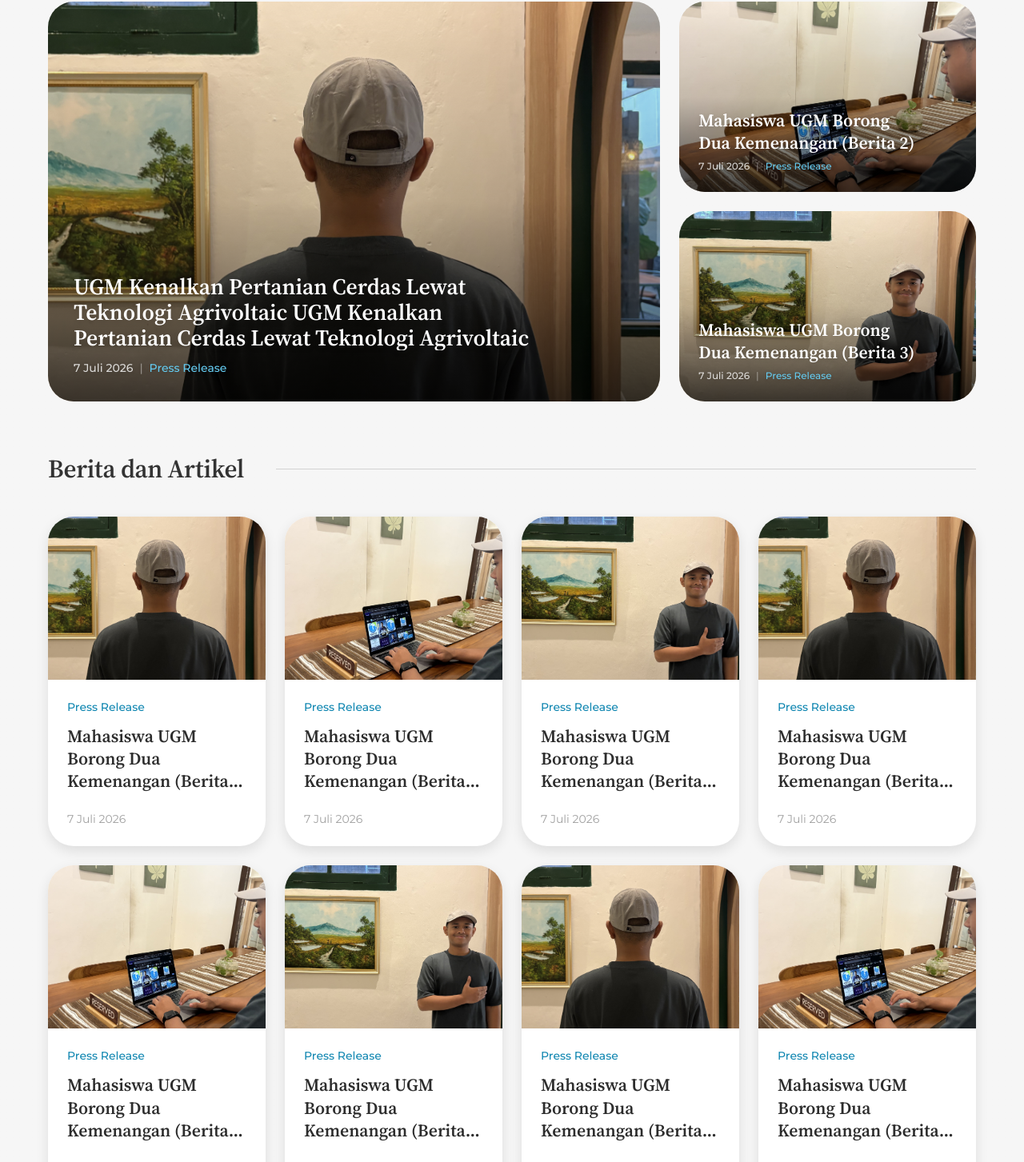
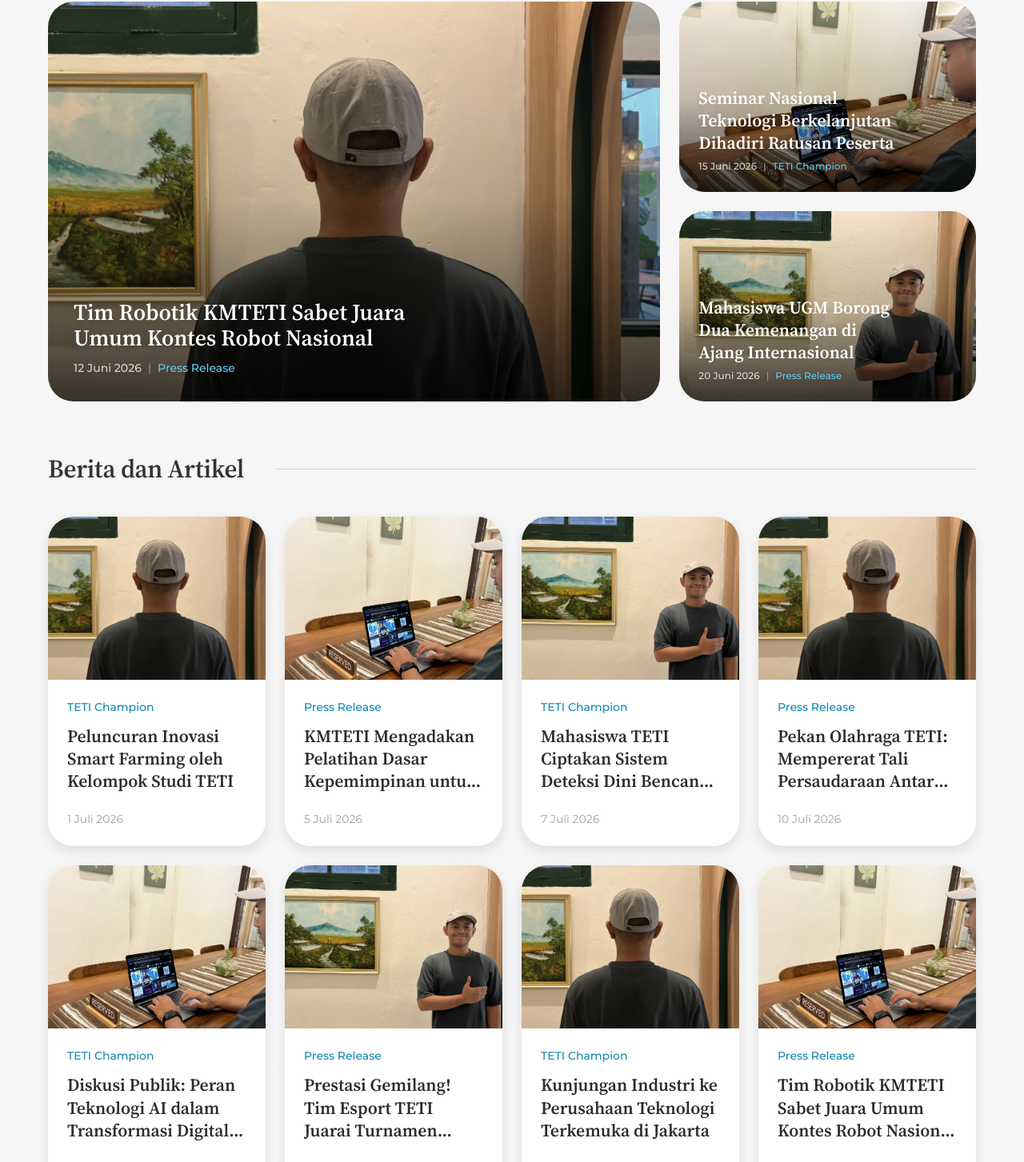
Before and after one commit to kmteti/website-bergelora, a Next.js app: page /tentang/berita in a window 1280 px wide. Shown: the part 550-2003 px from the top of the page at 80% size. Built offline with nearby package versions, Linux system fonts and the light colour scheme.

Commit message:
feat(modules): implement real-time search & filter for Layanan and update News mock data

```diff
--- a/src/modules/layanan/Layanan.tsx
+++ b/src/modules/layanan/Layanan.tsx
@@ -1,8 +1,18 @@
+'use client'
+
+import React, { useState, useMemo } from 'react'
 import { PageHeader } from '@/components/elements/PageHeader'
 import { PageOverlap } from '@/components/elements/PageOverlap'
 import { SearchBar } from '@/components/elements/SearchBar'
 import { SectionHeader } from '@/components/elements/SectionHeader'
 import DefaultLayout from '@/components/layout/DefaultLayout'
+import {
+  Select,
+  SelectContent,
+  SelectItem,
+  SelectTrigger,
+  SelectValue,
+} from '@/components/ui/select'
 
 import { ServiceCard, type ServiceCardProps } from './components/ServiceCard'
 
@@ -107,6 +117,31 @@ const serviceSections: ServiceSection[] = [
 ]
 
 export default function Layanan() {
+  const [searchQuery, setSearchQuery] = useState('')
+  const [categoryFilter, setCategoryFilter] = useState('Semua Layanan')
+
+  const filteredSections = useMemo(() => {
+    return serviceSections
+      .map((section) => {
+        // Jika kategori tidak "Semua Layanan" dan tidak cocok dengan judul section, sembunyikan semua itemnya.
+        if (categoryFilter !== 'Semua Layanan' && section.title !== categoryFilter) {
+          return { ...section, items: [] }
+        }
+
+        // Lakukan pencarian teks di title atau description layanan
+        const lowerQuery = searchQuery.toLowerCase().trim()
+        const filteredItems = section.items.filter(
+          (item) =>
+            item.title.toLowerCase().includes(lowerQuery) ||
+            item.description.toLowerCase().includes(lowerQuery)
+        )
+
+        return { ...section, items: filteredItems }
+      })
+      // Hanya biarkan section yang punya item (agar headernya ikut hilang jika kosong)
+      .filter((section) => section.items.length > 0)
+  }, [searchQuery, categoryFilter])
+
   return (
     <main className="relative w-full bg-neutral-100">
       {/* 1. Hero header full width */}
@@ -121,12 +156,47 @@ export default function Layanan() {
         <DefaultLayout>
           {/* Search bar */}
           <div className="flex justify-center">
-            <SearchBar className="max-w-[586px]" />
+            <SearchBar
+              className="max-w-[586px]"
+              placeholder="Cari layanan, form, atau dokumen..."
+              onValueChange={(val) => setSearchQuery(val)}
+              filterContent={
+                <div className="flex w-full flex-col gap-5">
+                  <div className="flex flex-col gap-2">
+                    <label className="mb-4 text-sm font-regular text-neutral-400">
+                      Kategori Layanan
+                    </label>
+                    <Select
+                      value={categoryFilter}
+                      onValueChange={(val) => setCategoryFilter(val ?? 'Semua Layanan')}
+                    >
+                      <SelectTrigger className="w-full h-11 bg-neutral-100 hover:bg-neutral-200 border-none rounded-xl px-4 text-neutral-800 font-medium shadow-none transition-colors focus-visible:ring-2 focus-visible:ring-primary/20">
+                        <SelectValue placeholder="Semua Layanan" />
+                      </SelectTrigger>
+                      <SelectContent
+                        alignItemWithTrigger={false}
+                        className="rounded-xl border-none shadow-xl bg-white p-2.5"
+                      >
+                        <SelectItem value="Semua Layanan" className="rounded-lg hover:bg-neutral-100 py-2.5">
+                          Semua Layanan
+                        </SelectItem>
+                        {serviceSections.map((sec) => (
+                          <SelectItem key={sec.title} value={sec.title} className="rounded-lg hover:bg-neutral-100 py-2.5">
+                            {sec.title}
+                          </SelectItem>
+                        ))}
+                      </SelectContent>
+                    </Select>
+                  </div>
+                </div>
+              }
+            />
           </div>
 
           {/* Section-section layanan */}
-          <div className="mt-16 flex flex-col gap-16 md:mt-20 md:gap-20">
-            {serviceSections.map((section) => (
+          <div className="mt-16 flex flex-col gap-16 md:mt-20 md:gap-20 pb-20">
+            {filteredSections.length > 0 ? (
+              filteredSections.map((section) => (
                 <section key={section.title} className="flex flex-col gap-8 md:gap-10">
                   <SectionHeader title={section.title} />
                   <div className="grid grid-cols-1 gap-6 sm:grid-cols-2 lg:grid-cols-3 xl:grid-cols-4">
@@ -135,7 +205,13 @@ export default function Layanan() {
                     ))}
                   </div>
                 </section>
-            ))}
+              ))
+            ) : (
+              <div className="flex flex-col items-center justify-center py-20 text-neutral-500">
+                <p className="text-lg font-medium">Layanan tidak ditemukan</p>
+                <p className="text-sm text-neutral-400">Coba sesuaikan kata kunci atau pilih kategori lain</p>
+              </div>
+            )}
           </div>
         </DefaultLayout>
       </PageOverlap>
--- a/src/modules/news/News.tsx
+++ b/src/modules/news/News.tsx
@@ -8,6 +8,13 @@ import { SearchBar } from '@/components/elements/SearchBar'
 import { SectionHeader } from '@/components/elements/SectionHeader'
 import { Pagination } from '@/components/elements/Pagination'
 import { ALL_NEWS_DATA } from '@/modules/news/mock-data/NewsData'
+import {
+  Select,
+  SelectContent,
+  SelectItem,
+  SelectTrigger,
+  SelectValue,
+} from '@/components/ui/select'
 import { NewsCard } from './components/NewsCard'
 import { SpotlightCard } from './components/SpotlightCard'
 import { SpotlightCarousel } from './components/SpotlightCarousel'
@@ -24,18 +31,48 @@ const News = () => {
     href: `/tentang/berita/${item.slug}`,
   }))
 
-  // Dummy data untuk contoh tampilan (sisa berita untuk pagination)
-  const allNewsData = ALL_NEWS_DATA.slice(3).map((item) => ({
-    ...item,
-    href: `/tentang/berita/${item.slug}`,
-  }))
+  // State untuk filter
+  const [searchQuery, setSearchQuery] = useState('')
+  // TODO: Implementasi Debouncing untuk search bar.
+  // Gunakan custom hook (seperti useDebounce) agar searchQuery tidak langsung
+  // mem-filter atau nge-hit API setiap kali user mengetik 1 huruf.
 
+  const [categoryFilter, setCategoryFilter] = useState('Semua Kategori')
+  const [sortOrder, setSortOrder] = useState('Terbaru')
   const [currentPage, setCurrentPage] = useState(1)
   const ITEMS_PER_PAGE = 12
-  const totalPages = Math.ceil(allNewsData.length / ITEMS_PER_PAGE)
+
+  // Filter & Sort Logic
+  const filteredAndSortedNews = React.useMemo(() => {
+    let result = [...ALL_NEWS_DATA.slice(3)]
+
+    // Filter berdasarkan kategori
+    if (categoryFilter !== 'Semua Kategori') {
+      result = result.filter((item) => item.category === categoryFilter)
+    }
+
+    // Filter berdasarkan pencarian
+    if (searchQuery.trim() !== '') {
+      const lowerQuery = searchQuery.toLowerCase()
+      result = result.filter(
+        (item) =>
+          item.title.toLowerCase().includes(lowerQuery) ||
+          item.content.toLowerCase().includes(lowerQuery),
+      )
+    }
+
+    // Sort berdasarkan waktu (karena mock data date string, kita simulate sort)
+    if (sortOrder === 'Terlama') {
+      result.reverse()
+    }
+
+    return result
+  }, [categoryFilter, searchQuery, sortOrder])
+
+  const totalPages = Math.max(1, Math.ceil(filteredAndSortedNews.length / ITEMS_PER_PAGE))
 
   // Ambil data untuk halaman saat ini
-  const paginatedNews = allNewsData.slice(
+  const paginatedNews = filteredAndSortedNews.slice(
     (currentPage - 1) * ITEMS_PER_PAGE,
     currentPage * ITEMS_PER_PAGE,
   )
@@ -53,7 +90,97 @@ const News = () => {
       <PageOverlap className="bg-gradient-to-b from-[#f6f6f6] from-[94%] to-[#c2dfff] min-h-[500px]">
         <DefaultLayout>
           <div className="mb-12 flex justify-center">
-            <SearchBar className="max-w-[586px]" />
+            <SearchBar
+              className="max-w-[586px]"
+              placeholder="Cari Berita KMTETI"
+              onValueChange={(val) => {
+                setSearchQuery(val)
+                setCurrentPage(1) // Reset halaman ke 1 saat ngetik
+              }}
+              filterContent={
+                <div className="flex w-full flex-col gap-5">
+                  <div className="flex flex-col gap-2">
+                    <label
+                      className="mb-4 text-sm font-regular
+r text-neutral-400"
+                    >
+                      Kategori
+                    </label>
+                    <Select
+                      value={categoryFilter}
+                      onValueChange={(val) => {
+                        setCategoryFilter(val ?? 'Semua Kategori');
+                        setCurrentPage(1);
+                      }}
+                    >
+                      <SelectTrigger className="w-full h-11 bg-neutral-100 hover:bg-neutral-200 border-none rounded-xl px-4 text-neutral-800 font-medium shadow-none transition-colors focus-visible:ring-2 focus-visible:ring-primary/20">
+                        <SelectValue placeholder="Semua Kategori" />
+                      </SelectTrigger>
+                      <SelectContent
+                        alignItemWithTrigger={false}
+                        className="rounded-xl border-none shadow-xl bg-white p-2.5"
+                      >
+                        <SelectItem
+                          value="Semua Kategori"
+                          className="rounded-lg hover:bg-neutral-100 py-2.5"
+                        >
+                          Semua Kategori
+                        </SelectItem>
+                        <SelectItem
+                          value="Press Release"
+                          className="rounded-lg hover:bg-neutral-100 py-2.5"
+                        >
+                          Press Release
+                        </SelectItem>
+                        <SelectItem
+                          value="TETI Champion"
+                          className="rounded-lg hover:bg-neutral-100 py-2.5"
+                        >
+                          TETI Champion
+                        </SelectItem>
+                      </SelectContent>
+                    </Select>
+                  </div>
+
+                  <div className="h-[1px] w-full bg-neutral-200/60" />
+
+                  <div className="flex flex-col gap-2">
+                    <label className="mb-4 text-sm font-regular
+r text-neutral-400">
+                      Waktu
+                    </label>
+                    <Select
+                      value={sortOrder}
+                      onValueChange={(val) => {
+                        setSortOrder(val ?? 'Terbaru');
+                        setCurrentPage(1);
+                      }}
+                    >
+                      <SelectTrigger className="w-full h-11 bg-neutral-100 hover:bg-neutral-200 border-none rounded-xl px-4 text-neutral-800 font-medium shadow-none transition-colors focus-visible:ring-2 focus-visible:ring-primary/20">
+                        <SelectValue placeholder="Terbaru" />
+                      </SelectTrigger>
+                      <SelectContent
+                        alignItemWithTrigger={false}
+                        className="rounded-xl border-none shadow-xl bg-white p-1"
+                      >
+                        <SelectItem
+                          value="Terbaru"
+                          className="rounded-lg hover:bg-neutral-100 py-2.5"
+                        >
+                          Terbaru
+                        </SelectItem>
+                        <SelectItem
+                          value="Terlama"
+                          className="rounded-lg hover:bg-neutral-100 py-2.5"
+                        >
+                          Terlama
+                        </SelectItem>
+                      </SelectContent>
+                    </Select>
+                  </div>
+                </div>
+              }
+            />
           </div>
 
           {/* Spotlight Section - Mobile Carousel */}
@@ -79,12 +206,20 @@ const News = () => {
           <SectionHeader title="Berita dan Artikel" className="mb-8 md:mb-10" />
 
           {/* Grid Berita */}
+          {paginatedNews.length > 0 ? (
             <div className="grid grid-cols-1 sm:grid-cols-2 lg:grid-cols-3 xl:grid-cols-4 gap-6">
               {paginatedNews.map((news, idx) => (
-              <NewsCard key={idx} {...news} />
+                <NewsCard key={idx} {...news} href={`/tentang/berita/${news.slug}`} />
               ))}
             </div>
+          ) : (
+            <div className="flex flex-col items-center justify-center py-20 text-neutral-500">
+              <p className="text-lg font-medium">Berita tidak ditemukan</p>
+              <p className="text-sm">Coba sesuaikan kata kunci atau filter Anda</p>
+            </div>
+          )}
 
+          {paginatedNews.length > 0 && (
             <div className="mt-12 flex justify-center">
               <Pagination
                 currentPage={currentPage}
@@ -96,6 +231,7 @@ const News = () => {
                 }}
               />
             </div>
+          )}
         </DefaultLayout>
       </PageOverlap>
     </main>
--- a/src/modules/news/mock-data/NewsData.tsx
+++ b/src/modules/news/mock-data/NewsData.tsx
@@ -15,13 +15,37 @@ Maecenas commodo elementum libero a semper. Curabitur blandit, purus in vulputat
 
 Suspendisse tincidunt sit amet massa quis convallis. Praesent ullamcorper, metus nec aliquet congue, aliquam massa enim, id vehicula est tellus id nulla. Fusce sed nunc id lectus egestas euismod vel ut est. Nam ligula scelerisque arcu, semper lorem sapien quis nulla. Donec pulvinar ligula sed amet libero scelerisque volutpat vitae vel urna. Integer convallis commodo mauris. Nam ipsum sem, bibendum non erat vel, pretium sagittis lorem. Ut quis bibendum elit, ac porttitor metus. In vel velit justo. Nullam auctor lorem odio. Nullam ac iaculis velit, a eu faucibus risus. Cras vulputate nec metus nec blandit. Curabitur laoreet egestas condimentum. Quisque sit amet libero ipsum. Donec ornare viverra ligula, iaculis ultrices diam. Aliquam egestas risus id enim.`
 
+const SAMPLE_TITLES = [
+  'Tim Robotik KMTETI Sabet Juara Umum Kontes Robot Nasional',
+  'Seminar Nasional Teknologi Berkelanjutan Dihadiri Ratusan Peserta',
+  'Mahasiswa UGM Borong Dua Kemenangan di Ajang Internasional',
+  'Peluncuran Inovasi Smart Farming oleh Kelompok Studi TETI',
+  'KMTETI Mengadakan Pelatihan Dasar Kepemimpinan untuk Anggota Baru',
+  'Mahasiswa TETI Ciptakan Sistem Deteksi Dini Bencana Alam',
+  'Pekan Olahraga TETI: Mempererat Tali Persaudaraan Antar Angkatan',
+  'Diskusi Publik: Peran Teknologi AI dalam Transformasi Digital UGM',
+  'Prestasi Gemilang! Tim Esport TETI Juarai Turnamen Universitas',
+  'Kunjungan Industri ke Perusahaan Teknologi Terkemuka di Jakarta',
+]
+
+const SAMPLE_DATES = [
+  '12 Juni 2026',
+  '15 Juni 2026',
+  '20 Juni 2026',
+  '1 Juli 2026',
+  '5 Juli 2026',
+  '7 Juli 2026',
+  '10 Juli 2026',
+  '15 Juli 2026',
+  '22 Juli 2026',
+  '30 Juli 2026',
+]
+
 export const ALL_NEWS_DATA: NewsItem[] = Array.from({ length: 50 }, (_, i) => ({
-  slug: `mahasiswa-ugm-borong-dua-kemenangan-${i + 1}`,
-  category: 'Press Release',
-  title: i === 0
-    ? 'UGM Kenalkan Pertanian Cerdas Lewat Teknologi Agrivoltaic UGM Kenalkan Pertanian Cerdas Lewat Teknologi Agrivoltaic'
-    : `Mahasiswa UGM Borong Dua Kemenangan (Berita ${i + 1})`,
-  date: '7 Juli 2026',
+  slug: `berita-kmteti-${i + 1}`,
+  category: i % 2 === 0 ? 'Press Release' : 'TETI Champion',
+  title: SAMPLE_TITLES[i % SAMPLE_TITLES.length] + (i >= SAMPLE_TITLES.length ? ` (Bagian ${Math.floor(i / SAMPLE_TITLES.length) + 1})` : ''),
+  date: SAMPLE_DATES[i % SAMPLE_DATES.length],
   image: `/images/home/hero/slide${(i % 3) + 1}.webp`,
   content: LOREM_IPSUM,
 }))
```
Lines whose indentation alone changed are shown as unchanged.
